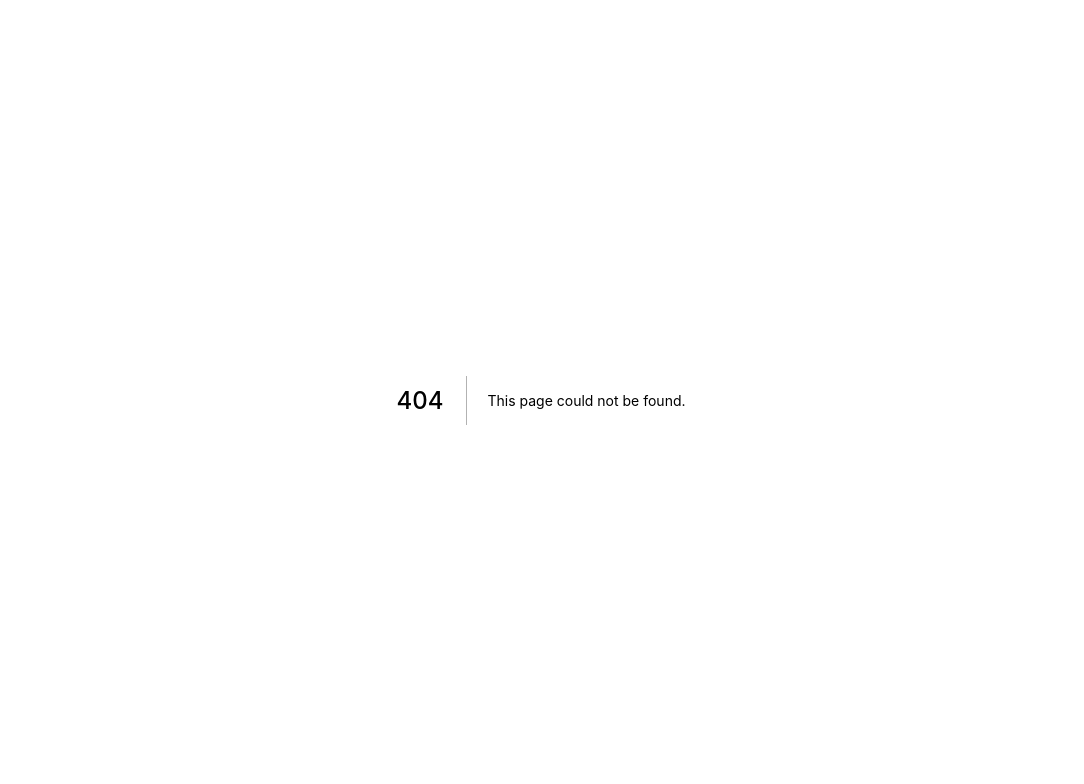
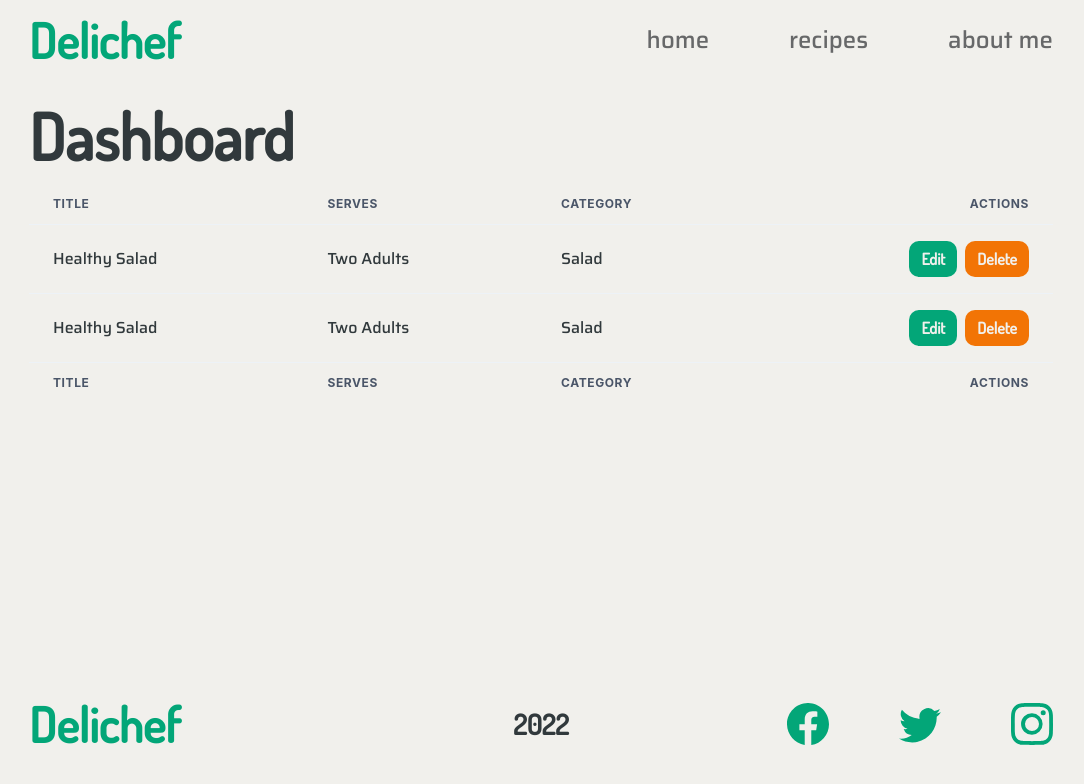
Before and after one commit to Khant-Ye-Yint/delichief, a Next.js app: page /dashboard in a window 1280 px wide. Before the commit this address had no page. Shown: the top 784 px of the page, without its empty margins (99-1183 px from the left). Built offline with nearby package versions, Linux system fonts and the light colour scheme.

Commit message:
Added dashboard

```diff
--- a/components/ButtonLink.js
+++ b/components/ButtonLink.js
@@ -1,20 +1,20 @@
 import { Box } from '@chakra-ui/react';
 import Link from 'next/link';
 
-const ButtonLink = ({ href, text }) => {
+const ButtonLink = ({ href, text, variant, size }) => {
 	return (
 		<Link href={href}>
 			<Box
 				color='background'
-				fontSize='28px'
+				fontSize={(size = 'sm' ? '1rem' : '1.75rem')}
 				fontFamily='dosis'
 				fontWeight='bold'
-				bg='primary.100'
-				_hover={{ bg: 'primary.200' }}
-				px='32px'
-				py='8px'
+				bg={variant == 'green' ? 'primary.100' : 'secondary.100'}
+				_hover={{ bg: variant == 'green' ? 'primary.200' : 'secondary.200' }}
+				px={(size = 'sm' ? '3' : '5')}
+				py={(size = 'sm' ? '2' : '3')}
 				cursor='pointer'
-				borderRadius={15}
+				borderRadius={(size = 'sm' ? '10' : '15')}
 			>
 				{text}
 			</Box>
--- a/components/Hero.js
+++ b/components/Hero.js
@@ -23,7 +23,7 @@
 				>
 					All happiness starts from delicious meal.
 				</Box>
-				<ButtonLink href='/recipes' text='Our Recipes' />
+				<ButtonLink href='/recipes' text='Our Recipes' variant='green' />
 			</VStack>
 			<Stack
 				flex={1}
--- /dev/null
+++ b/pages/_document.js
@@ -0,0 +1,18 @@
+import { ColorModeScript } from '@chakra-ui/react';
+import NextDocument, { Html, Head, Main, NextScript } from 'next/document';
+import theme from '../theme';
+
+export default class Document extends NextDocument {
+	render() {
+		return (
+			<Html lang='en'>
+				<Head />
+				<body>
+					<ColorModeScript initialColorMode={theme.config.initialColorMode} />
+					<Main />
+					<NextScript />
+				</body>
+			</Html>
+		);
+	}
+}
--- /dev/null
+++ b/pages/dashboard/index.js
@@ -0,0 +1,82 @@
+import {
+	TableContainer,
+	Table,
+	Thead,
+	Tr,
+	Th,
+	Td,
+	Tbody,
+	Tfoot,
+	Box,
+	HStack,
+} from '@chakra-ui/react';
+import Layout from '../../components/Layout';
+import ButtonLink from '../../components/ButtonLink';
+
+const Dashboard = () => {
+	return (
+		<Layout>
+			<Box
+				fontFamily='dosis'
+				fontWeight='bold'
+				fontSize={{ base: '2.5rem', md: '4rem' }}
+			>
+				Dashboard
+			</Box>
+			<TableContainer>
+				<Table variant='simple'>
+					<Thead fontFamily='dosis'>
+						<Tr>
+							<Th>Title</Th>
+							<Th>Serves</Th>
+							<Th>Category</Th>
+							<Th isNumeric>Actions</Th>
+						</Tr>
+					</Thead>
+					<Tbody fontFamily='saira'>
+						<Tr>
+							<Td>Healthy Salad</Td>
+							<Td>Two Adults</Td>
+							<Td>Salad</Td>
+							<Td isNumeric>
+								<HStack justifyContent='flex-end'>
+									<ButtonLink
+										href='/dashboard/edit/someId'
+										text='Edit'
+										variant='green'
+									/>
+									<ButtonLink href='/dashboard/edit' text='Delete' />
+								</HStack>
+							</Td>
+						</Tr>
+						<Tr>
+							<Td>Healthy Salad</Td>
+							<Td>Two Adults</Td>
+							<Td>Salad</Td>
+							<Td isNumeric>
+								<HStack justifyContent='flex-end'>
+									<ButtonLink
+										href='/dashboard/edit/someId'
+										text='Edit'
+										variant='green'
+									/>
+									<ButtonLink href='/dashboard/edit' text='Delete' />
+								</HStack>
+							</Td>
+						</Tr>
+					</Tbody>
+					<Tfoot>
+						<Tr>
+							<Th>Title</Th>
+							<Th>Serves</Th>
+							<Th>Category</Th>
+							<Th isNumeric>Actions</Th>
+						</Tr>
+					</Tfoot>
+				</Table>
+			</TableContainer>
+		</Layout>
+	);
+};
+
+export default Dashboard;
```
Also changed, not shown: pages/dashboard/edit/[id].js (added, +22 -0 lines).
